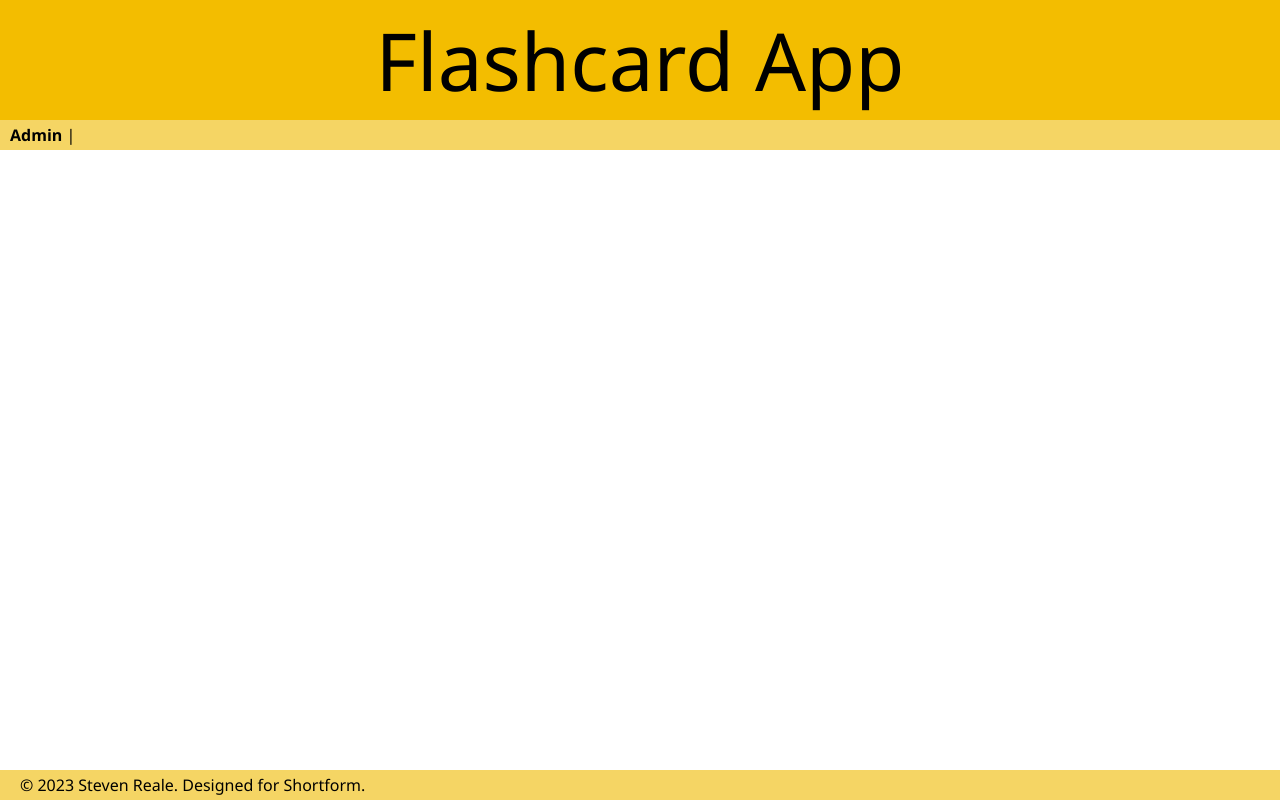
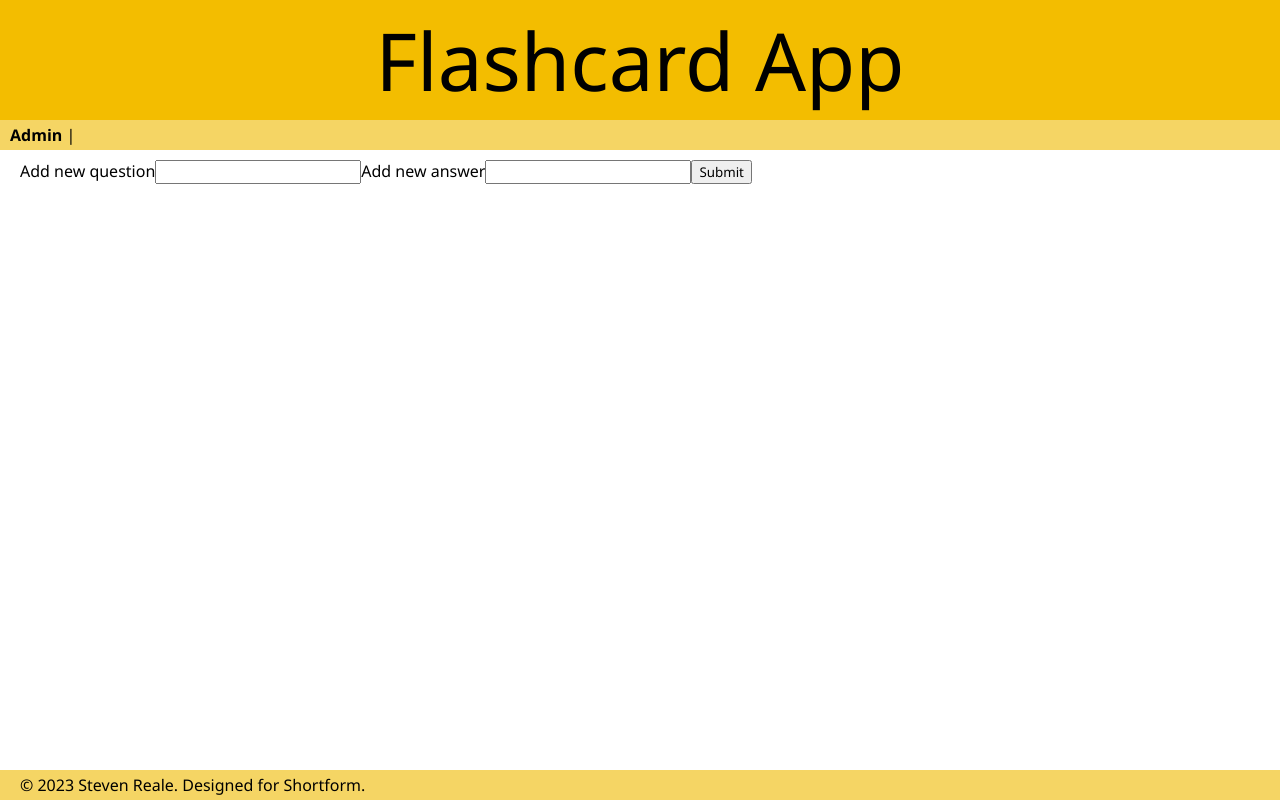
Before and after one commit to StevenReale/flashcard-app, a Vue app in the folder client/: page /create in a window 1280 px wide. Built offline with nearby package versions, Linux system fonts and the light colour scheme.

Commit message:
Built frontend card creation component and wired to backend

```diff
--- a/client/src/router/index.js
+++ b/client/src/router/index.js
@@ -1,6 +1,7 @@
 import Vue from 'vue'
 import VueRouter from 'vue-router'
 import Admin from '../views/Admin.vue'
+import AddCard from '../views/AddCard.vue'
 
 Vue.use(VueRouter)
 
@@ -10,6 +11,12 @@ const routes = [
     name: 'Admin',
     component: Admin
   },
+
+  {
+    path: '/create',
+    name: 'Create',
+    component: AddCard
+  }
   // {
   //   path: '/about',
   //   name: 'About',
--- /dev/null
+++ b/client/src/services/CardService.js
@@ -0,0 +1,12 @@
+import axios from "axios"
+
+const http = axios.create({
+    baseURL: "http://localhost:9000/api"
+})
+
+export default {
+
+    addCard(card) {
+        return http.post('/card', card);
+    }
+}
--- /dev/null
+++ b/client/src/views/AddCard.vue
@@ -0,0 +1,40 @@
+<template>
+  <div>
+      <label for="question">Add new question</label>
+      <input id ="question" name="question" type="text" v-model="question" />
+      <label for="answer">Add new answer</label>
+      <input id ="answer" name="answer" type="text" v-model="answer" />
+      <button @click="addQuestion">Submit</button>
+  </div>
+</template>
+
+<script>
+import cardServ from "../services/CardService";
+
+export default {
+    name: 'add-card',
+    methods: {
+        addQuestion() {
+            const card = {
+                userId: 1,
+                question: this.question,
+                answer: this.answer
+            }
+            cardServ.addCard(card).then( () => {
+                this.$router.push('/');
+            })
+        }
+    },
+    data() {
+        return {
+            question: "",
+            answer: ""
+        }
+    }
+
+}
+</script>
+
+<style>
+
+</style>
--- a/client/src/views/Admin.vue
+++ b/client/src/views/Admin.vue
@@ -1,7 +1,7 @@
 <template>
   <div>
     <h2>Deck Management</h2>
-    <button>Create New Card</button>
+    <button @click.prevent="create">Create New Card</button>
     <flashcard-collection />
   </div>
 </template>
@@ -12,6 +12,11 @@ import FlashcardCollection from "../components/FlashcardCollection.vue";
 export default {
     components: {FlashcardCollection},
     name: 'admin',
+    methods: {
+      create() {
+        this.$router.push('/create');
+      }
+    }
 };
 </script>
 
```
Also changed, not shown: 1 other file (tests, documents, lock files or other folders).
